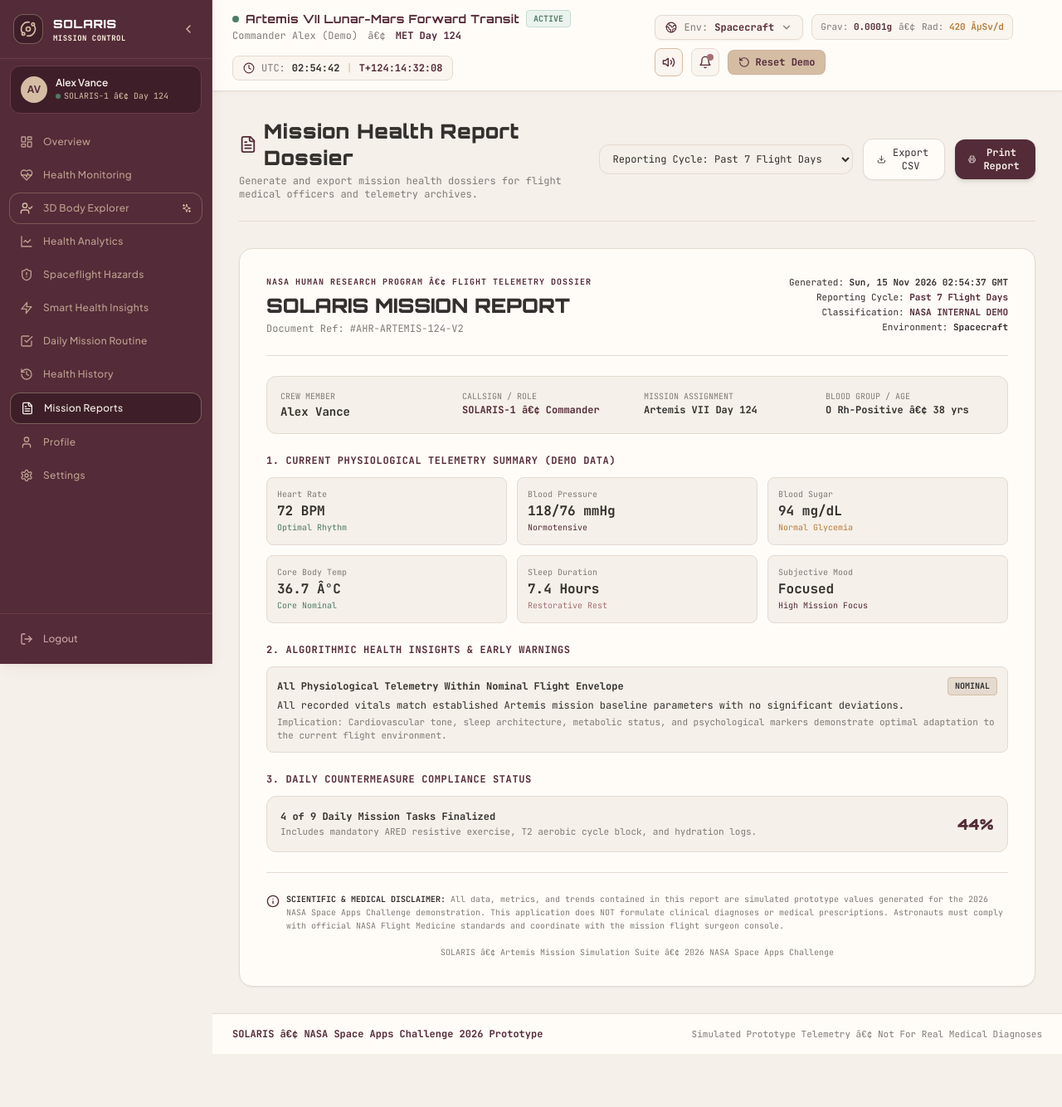
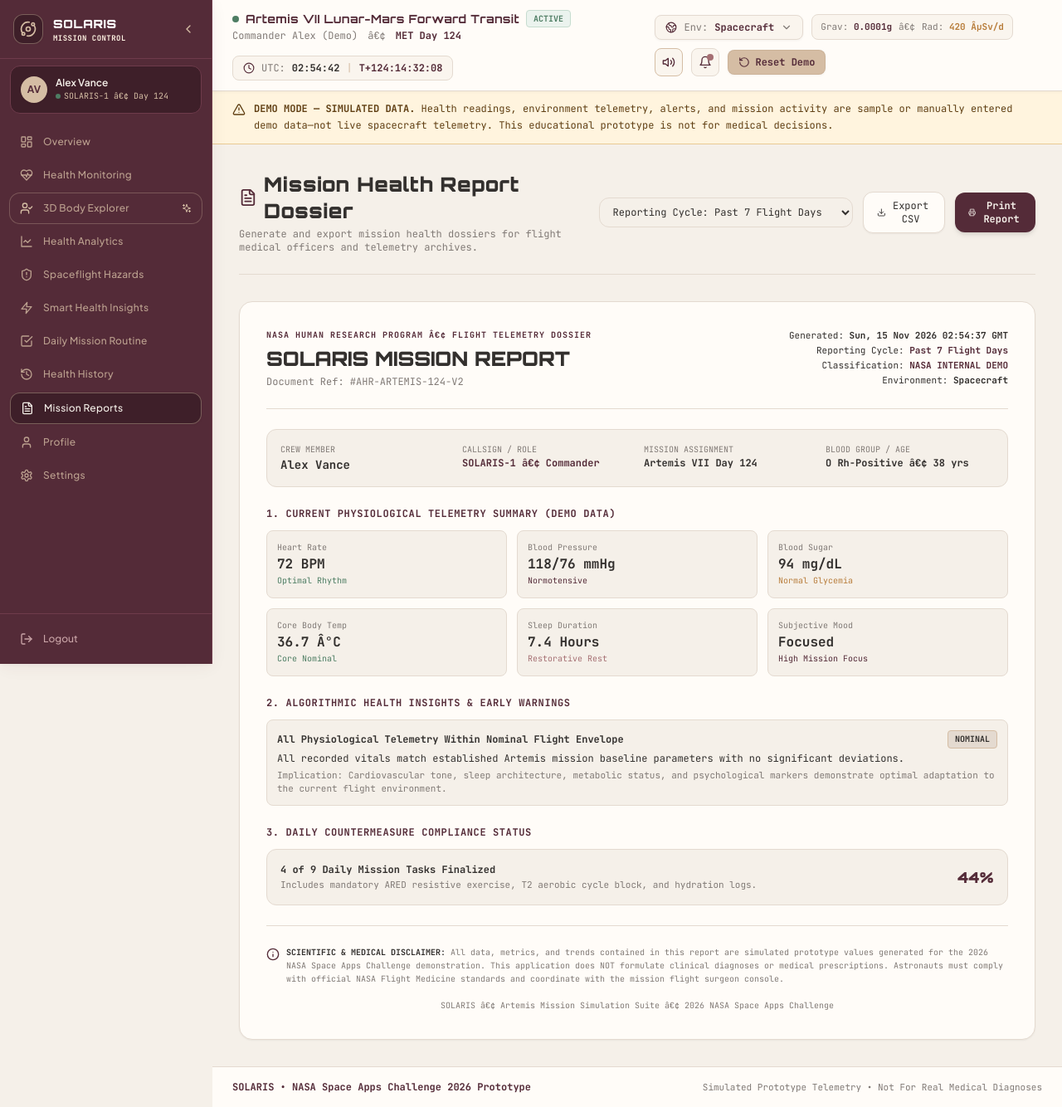
Before and after one commit to SOLARIS-v1/SOLARIS, a React (Vite) app: page /reports in a window 1280 px wide. Shown: the whole page at 83% size. Before the commit the page ends 1270 px from the top, so only its background shows below. Built offline with nearby package versions, Linux system fonts and the light colour scheme.

Commit message:
Label simulated telemetry across mission console and CSV exports

```diff
--- a/src/components/layout/DashboardLayout.tsx
+++ b/src/components/layout/DashboardLayout.tsx
@@ -1,5 +1,6 @@
 import React from 'react';
 import { Outlet } from 'react-router-dom';
+import { AlertTriangle } from 'lucide-react';
 import Sidebar from './Sidebar';
 import MissionHeader from './MissionHeader';
 import { SpaceEnvironment } from '../../types';
@@ -23,6 +24,18 @@ export default function DashboardLayout({ onEnvironmentChange }: DashboardLayout
         {/* Sticky top header */}
         <MissionHeader onEnvironmentChange={onEnvironmentChange} />
 
+        {/* Persistent prototype-data notice across all mission console pages */}
+        <div
+          role="status"
+          className="flex items-start gap-2.5 px-6 py-3 bg-[#FFF4DE] border-b border-[#E8C994] text-[#603F13]"
+        >
+          <AlertTriangle className="w-4 h-4 mt-0.5 flex-shrink-0" aria-hidden="true" />
+          <p className="text-xs font-mono leading-relaxed">
+            <strong className="font-bold">DEMO MODE — SIMULATED DATA.</strong>{' '}
+            Health readings, environment telemetry, alerts, and mission activity are sample or manually entered demo data—not live spacecraft telemetry. This educational prototype is not for medical decisions.
+          </p>
+        </div>
+
         {/* Dynamic page content */}
         <main className="flex-1 p-6 md:p-8 max-w-7xl w-full mx-auto animate-in fade-in duration-300">
           <Outlet />
@@ -31,10 +44,10 @@ export default function DashboardLayout({ onEnvironmentChange }: DashboardLayout
         {/* Footer with NASA Space Apps Challenge 2026 branding */}
         <footer className="mt-auto px-6 py-4 border-t border-[#E4DAD0] text-center text-xs font-mono text-[#817A76] flex flex-col sm:flex-row items-center justify-between gap-2 bg-[#FFFCF8]">
           <div className="font-semibold text-[#542B38]">
-            SOLARIS â€¢ NASA Space Apps Challenge 2026 Prototype
+            SOLARIS • NASA Space Apps Challenge 2026 Prototype
           </div>
           <div className="text-[11px] text-[#817A76]">
-            Simulated Prototype Telemetry â€¢ Not For Real Medical Diagnoses
+            Simulated Prototype Telemetry • Not For Real Medical Diagnoses
           </div>
         </footer>
       </div>
--- a/src/utils/exportReport.ts
+++ b/src/utils/exportReport.ts
@@ -34,10 +34,11 @@ export function exportHealthRecordsToCSV(records: HealthRecord[], profile: Astro
   ]);
 
   const csvContent = [
-    `# NASA Space Apps Challenge 2026 - SOLARIS Mission Telemetry Export`,
+    '# SOLARIS DEMO DATA EXPORT — EDUCATIONAL PROTOTYPE ONLY',
     `# Astronaut: ${profile.name} (${profile.callsign}) | Mission: ${profile.missionName} | Day: ${profile.missionDay}`,
     `# Environment: ${profile.environment} | Export Timestamp: ${new Date().toISOString()}`,
-    `# DISCLAIMER: All data is simulated prototype data or manually entered demo readings. NOT FOR REAL MEDICAL DIAGNOSIS.`,
+    '# NOTICE: All records are simulated sample values or manually entered demo readings. This export is not live spacecraft telemetry and is not for medical decisions.',
+    '# This educational prototype is not a medical device and does not provide medical advice.',
     headers.join(','),
     ...rows.map(row => row.join(','))
   ].join('\r\n');
@@ -46,7 +47,7 @@ export function exportHealthRecordsToCSV(records: HealthRecord[], profile: Astro
   const url = URL.createObjectURL(blob);
   const link = document.createElement('a');
   link.setAttribute('href', url);
-  link.setAttribute('download', `SOLARIS_Telemetry_${profile.name.replace(/\s+/g, '_')}_Day${profile.missionDay}.csv`);
+  link.setAttribute('download', `SOLARIS_DEMO_Telemetry_${profile.name.replace(/\s+/g, '_')}_Day${profile.missionDay}.csv`);
   document.body.appendChild(link);
   link.click();
   document.body.removeChild(link);
```
